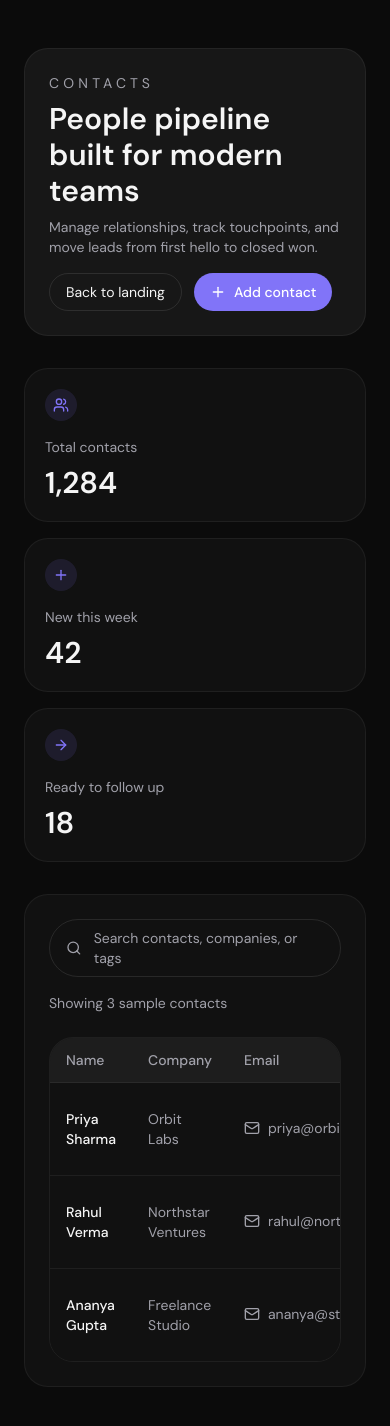
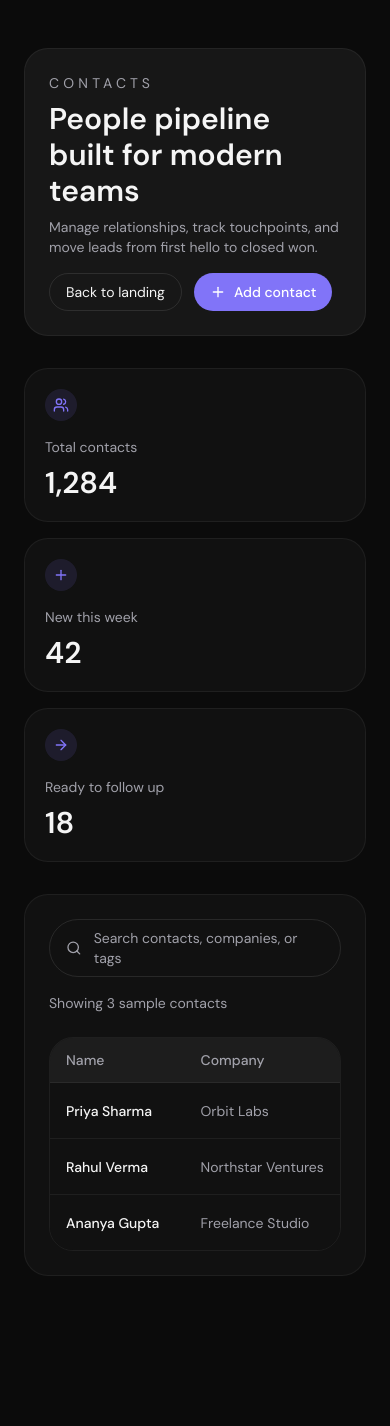
Before and after one commit to CodeMate-AI/Orbit-CRM, a Next.js app in the folder frontend/: page /contacts in a window 390 px wide. Shown: the top 1426 px of the page. After the commit the page ends 1324 px from the top, so only its background shows below. Built offline with nearby package versions, Linux system fonts and the light colour scheme; a web font is replaced by a local one.

Commit message:
fix(ui): improve mobile overflow handling
Enable horizontal scrolling for contacts tables and deal boards
so content remains accessible on smaller screens without
breaking desktop layouts

Adjust hero pipeline cards to use minimum widths on mobile for
better readability and interaction

```diff
--- a/frontend/app/contacts/page.tsx
+++ b/frontend/app/contacts/page.tsx
@@ -78,7 +78,7 @@ export default function ContactsPage() {
           ))}
         </section>
 
-        <section className="rounded-xl border border-border-subtle bg-bg-secondary p-6">
+        <section className="rounded-xl border border-border-subtle bg-bg-secondary p-6 overflow-hidden">
           <div className="mb-6 flex flex-col gap-4 md:flex-row md:items-center md:justify-between">
             <div className="flex items-center gap-3 rounded-full border border-border-default px-4 py-2 text-sm text-text-secondary">
               <Search className="h-4 w-4" />
@@ -87,8 +87,8 @@ export default function ContactsPage() {
             <div className="text-sm text-text-secondary">Showing {contacts.length} sample contacts</div>
           </div>
 
-          <div className="overflow-hidden rounded-xl border border-border-subtle">
-            <table className="min-w-full divide-y divide-border-subtle text-left">
+          <div className="overflow-x-auto rounded-xl border border-border-subtle">
+            <table className="min-w-[800px] divide-y divide-border-subtle text-left md:min-w-full">
               <thead className="bg-surface-default text-sm text-text-secondary">
                 <tr>
                   <th className="px-4 py-3 font-medium">Name</th>
--- a/frontend/app/deals/page.tsx
+++ b/frontend/app/deals/page.tsx
@@ -63,9 +63,9 @@ export default function DealsPage() {
           </div>
         </header>
 
-        <section className="grid gap-4 md:grid-cols-4">
+        <section className="flex gap-4 overflow-x-auto pb-4 md:grid md:grid-cols-4 md:overflow-visible">
           {columns.map((column) => (
-            <div key={column.title} className="rounded-2xl border border-border-subtle bg-bg-secondary p-4">
+            <div key={column.title} className="min-w-[280px] rounded-2xl border border-border-subtle bg-bg-secondary p-4 md:min-w-0">
               <div className="mb-4 flex items-center justify-between">
                 <div>
                   <h2 className="font-semibold">{column.title}</h2>
--- a/frontend/components/HeroSection.tsx
+++ b/frontend/components/HeroSection.tsx
@@ -167,11 +167,11 @@ export default function HeroSection() {
               </div>
 
               {/* Board */}
-              <div className="flex flex-1 gap-3 overflow-hidden p-4">
+              <div className="flex flex-1 gap-3 overflow-x-auto p-4 md:overflow-hidden">
                 {pipelineColumns.map((col) => (
                   <div
                     key={col.header}
-                    className="flex min-w-0 flex-1 flex-col gap-2 rounded border border-border-default bg-bg-primary p-3"
+                    className="flex min-w-[160px] flex-1 flex-col gap-2 rounded border border-border-default bg-bg-primary p-3 md:min-w-0"
                   >
                     <div className="mb-1 flex items-center justify-between text-[10px] uppercase tracking-[0.1em] text-text-tertiary">
                       {col.header}
```
